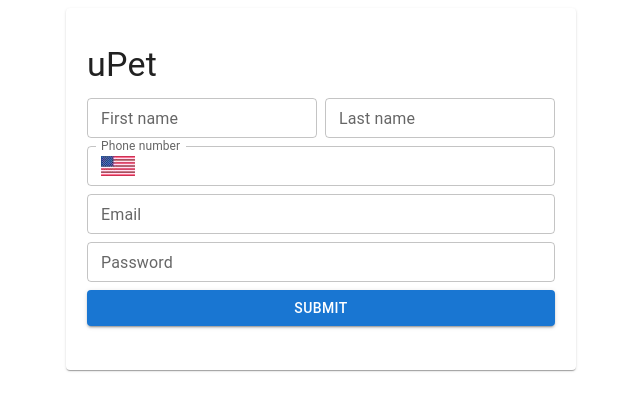
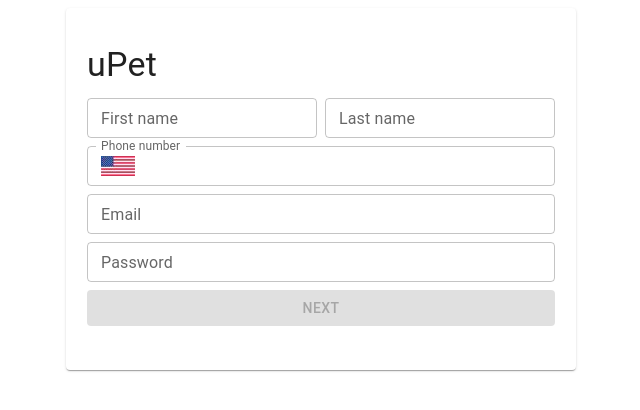
Before and after one commit to lMiguelVSl/upet-test, a React (Vite) app: page / in a window 1280 px wide. Shown: the top 410 px of the page, without its empty margins (319-959 px from the left). Built offline with nearby package versions, Linux system fonts and the light colour scheme.

Commit message:
validators and formaters segmentations

```diff
--- a/src/components/form.component.tsx
+++ b/src/components/form.component.tsx
@@ -1,8 +1,9 @@
 import { TextField, Button, Card, CardContent, Grid, Typography, InputAdornment } from "@mui/material"
 import React, { useState } from 'react';
-import { capitalize, formatPhoneNumber, isValidEmail } from "../helpers/string-helper";
+import { capitalize, formatPhoneNumber } from "../helpers/string-helper";
 
 import flag from "../assets/Img/us_flag.jpg";
+import { isValidEmail, isValidPassword, isValidPhoneNumber } from "../helpers/field-validators";
 
 
 const FormComponent: React.FC = () => {
@@ -16,10 +17,8 @@ const FormComponent: React.FC = () => {
   const [valName, setValName] = useState('');
   const [valLastName, setValLastName] = useState('');
   const [valPhone, setValPhone] = useState('');
-  const [valEmail, setValEmail] = useState('');
+  const [valEmail, setValEmail] = useState(false);
   const [valPassword, setValPassword] = useState('');
-
-  const [isEmailValid, setIsEmailValid] = useState(false);
 
   const nameInputHandler = (event: React.ChangeEvent<HTMLInputElement>) => {
     let nameVal: string = event.target.value;
@@ -36,7 +35,7 @@ const FormComponent: React.FC = () => {
   const phoneNumberInputHandler = (event: React.ChangeEvent<HTMLInputElement>) => {
     if (event.target.value.length === 10) {
       let numberFormatted: string = formatPhoneNumber(event.target.value);
-      setEnteredPhoneNumber(numberFormatted || '');
+      setEnteredPhoneNumber('+1' + numberFormatted || '');
     } else {
       setEnteredPhoneNumber(event.target.value);
     }
@@ -45,7 +44,7 @@ const FormComponent: React.FC = () => {
   const emailInputHandler = (event: React.ChangeEvent<HTMLInputElement>) => {
     const newEmail = event.target.value;
     setEnteredEmail(newEmail);
-    setIsEmailValid(isValidEmail(newEmail));
+    setValEmail(isValidEmail(newEmail));
   }
   const passwordInputHandler = (event: React.ChangeEvent<HTMLInputElement>) => {
     setEnteredPassword(event.target.value);
@@ -67,7 +66,6 @@ const FormComponent: React.FC = () => {
   }
 
   const formValidation = (): Boolean => {
-    console.log(enteredName);
     if (!enteredName || !enteredName.length) {
       setValName("Name is required");
       return false;
@@ -76,12 +74,23 @@ const FormComponent: React.FC = () => {
       setValLastName("Last Name is required");
       return false;
     }
-    console.log(enteredLastName);
-    console.log(enteredPhoneNumber);
-    console.log(enteredEmail);
+    if(!isValidPhoneNumber(enteredPhoneNumber)) {
+      setValPhone("The number is not correct");
+      return false;
+    }
     console.log(enteredPassword);
+    if(!isValidPassword(enteredPassword)) {
+      setValPassword('The password is not valid');
+    }
     return true;
   }
+
+  const isFormValid =
+    valName.length === 0
+    && valLastName.length === 0
+    && valPhone.length === 0
+    && valEmail
+    && valPassword.length === 0;
 
   return (
     <Card style={{ maxWidth: 500, margin: "0 auto", padding: "20px 5px" }}>
@@ -145,8 +154,8 @@ const FormComponent: React.FC = () => {
                 variant="outlined"
                 onChange={emailInputHandler}
                 value={enteredEmail}
-                error={enteredEmail.length > 0 ? isEmailValid ? false : true : false}
-                helperText={enteredEmail.length > 0 ? isEmailValid ? '' : 'Please enter a valid email address' : ''}
+                error={enteredEmail.length > 0 ? valEmail ? false : true : false}
+                helperText={enteredEmail.length > 0 ? valEmail ? '' : 'Please enter a valid email address' : ''}
                 fullWidth />
             </Grid>
             <Grid xs={12} item>
@@ -163,8 +172,11 @@ const FormComponent: React.FC = () => {
                 fullWidth />
             </Grid>
             <Grid xs={12} item>
-              <Button variant="contained"
-                type="submit" fullWidth>Submit</Button>
+              <Button
+                variant="contained"
+                type="submit"
+                disabled={!isFormValid}
+                fullWidth>NEXT</Button>
             </Grid>
           </Grid>
         </form>
--- /dev/null
+++ b/src/helpers/field-validators.ts
@@ -0,0 +1,17 @@
+export const isValidEmail = (email: string) => {
+    const emailRegex = /^[^\s@]+@[^\s@]+\.[^\s@]+$/;
+    return emailRegex.test(email);
+}
+
+export const isValidPhoneNumber = (phoneNumber: string) => {
+    const regex = /^\+?\d{10,14}$/;
+    return regex.test(phoneNumber);
+}
+export const isValidPassword = (password: string) => {
+    const hasUppercase = /[A-Z]/.test(password);
+    const hasLowercase = /[a-z]/.test(password);
+    const hasNumber = /\d/.test(password);
+    const isValidLength = password.length >= 8;
+
+    return hasUppercase && hasLowercase && hasNumber && isValidLength;
+}
--- a/src/helpers/string-helper.ts
+++ b/src/helpers/string-helper.ts
@@ -7,8 +7,3 @@ export const formatPhoneNumber = (phoneNumber: string) => {
     const match = cleaned.match(/^(\d{3})(\d{3})(\d{4})$/);
     return match ? '(' + match[1] + ') ' + match[2] + '-' + match[3] : '';
 }
-
-export const isValidEmail = (email: string) => {
-    const emailRegex = /^[^\s@]+@[^\s@]+\.[^\s@]+$/;
-    return emailRegex.test(email);
-  }
```
